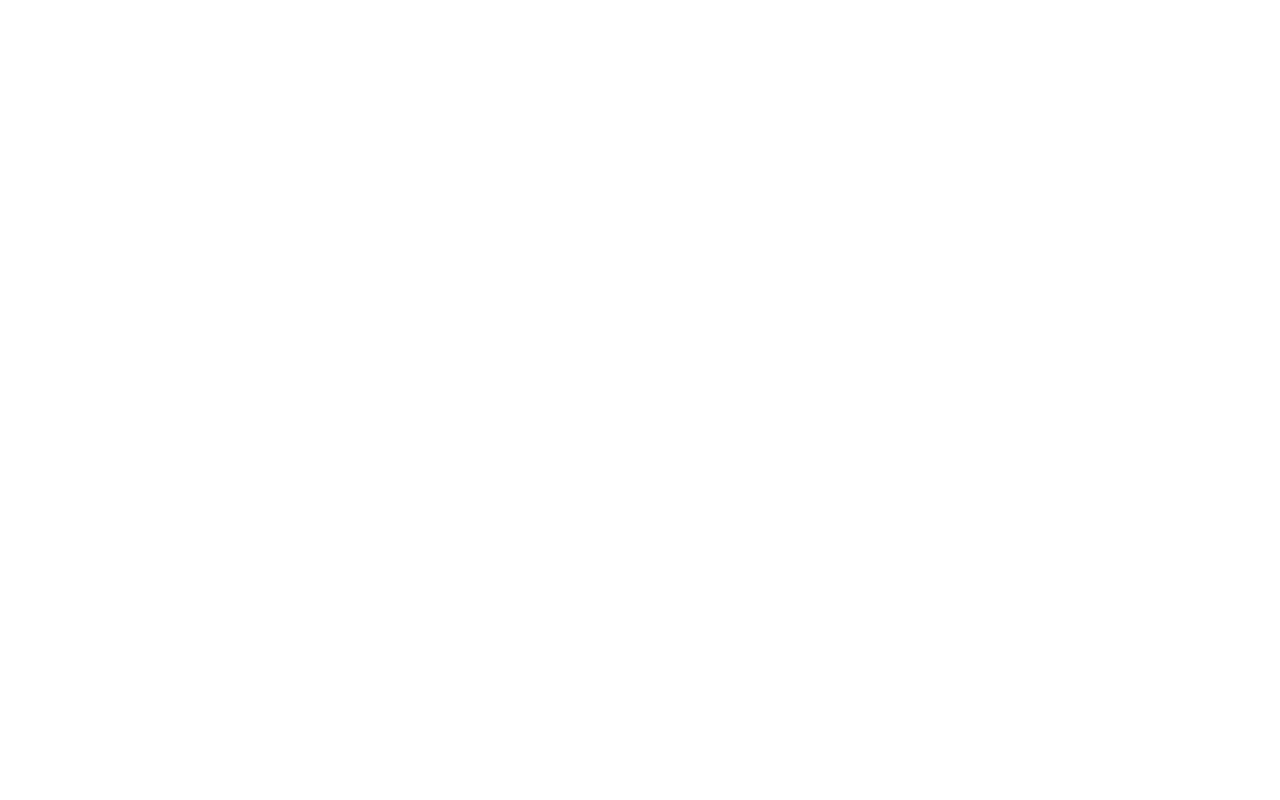
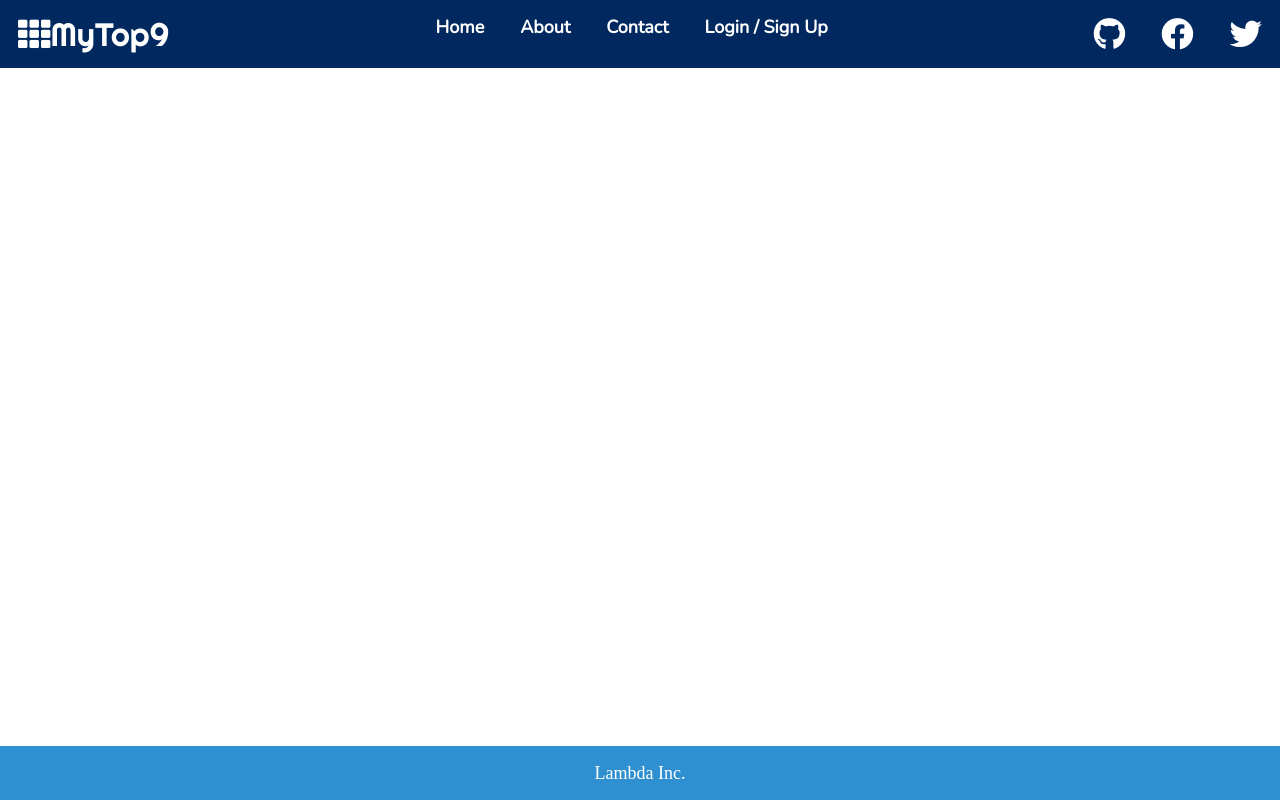
Before and after one commit to top-nine/top-nine-UI, a plain HTML site: page about.html in a window 1280 px wide. Drawn offline with nearby package versions, Linux system fonts and the light colour scheme.

Commit message:
Began work on About page

```diff
--- a/about.html
+++ b/about.html
@@ -0,0 +1,36 @@
+<!doctype html>
+
+<html lang="en">
+<head>
+  <meta charset="utf-8">
+  <meta name="viewport" content="width=device-width, initial-scale=1.0">
+
+  <title>About Us</title>
+  <link rel="stylesheet" href="https://use.fontawesome.com/releases/v5.8.2/css/all.css" integrity="sha384-oS3vJWv+0UjzBfQzYUhtDYW+Pj2yciDJxpsK1OYPAYjqT085Qq/1cq5FLXAZQ7Ay" crossorigin="anonymous">
+  <link href="https://fonts.googleapis.com/css?family=Righteous|Montserrat|Nunito&display=swap" rel="stylesheet">
+  <link href="css/index.css" rel="stylesheet">
+</head>
+
+<body>
+    <script defer="defer" src="./components/Dropdown.js"></script>
+
+    <nav class="dropdown about-nav">
+            <ul>
+                <li><i class="fas fa-th icon dropdown-button"><span>MyTop9</span></i></li>
+                <ul class="dropdown-content">
+                    <li class="mid-l"><a href="index.html">Home</a></li>
+                    <li><a href="about.html">About</a></li>
+                    <li><a href="#">Contact</a></li>
+                    <li class="mid-r"><a href="#">Login / Sign Up</a></li>
+                    <li><a href="#"><i class="fab fa-github icon"></i></a></li>
+                    <li><a href="#"><i class="fab fa-facebook icon"></i></a></li>
+                    <li><a href="#"><i class="fab fa-twitter icon"></i></a></li>
+                </ul>
+            </ul>
+    </nav>
+
+    <footer class="about-footer">
+        Lambda Inc.
+    </footer>
+</body>
+</html>
--- a/components/Dropdown.less
+++ b/components/Dropdown.less
@@ -1,13 +1,10 @@
 .dropdown {
     z-index: 2;
     .dropdown-content {
-      width: 100%;
+        width: 100%;
     }
 
     .dropdown-hidden {
       display: none;
     }
   }
-  .dropdown-button span{
-    font-family: 'Righteous', cursive;
-}
--- a/less/footer.less
+++ b/less/footer.less
@@ -9,3 +9,7 @@ footer{
     color: @white;
     background-color: @light-blue;
 }
+
+.about-footer{
+    position: absolute;
+}
--- a/less/navigation.less
+++ b/less/navigation.less
@@ -1,5 +1,6 @@
 
 nav{
+    background-color: @dark-blue;
     font-size: @standard;
     font-family: @Nunito;
     ul{
@@ -10,7 +11,7 @@ nav{
         margin:1em 1em;
     }
     a{
-
+        font-weight: 600;
         text-decoration: none;
         color: @white;
     }
```
Also changed, not shown: index.html (+3 -3 lines), css/index.css.
